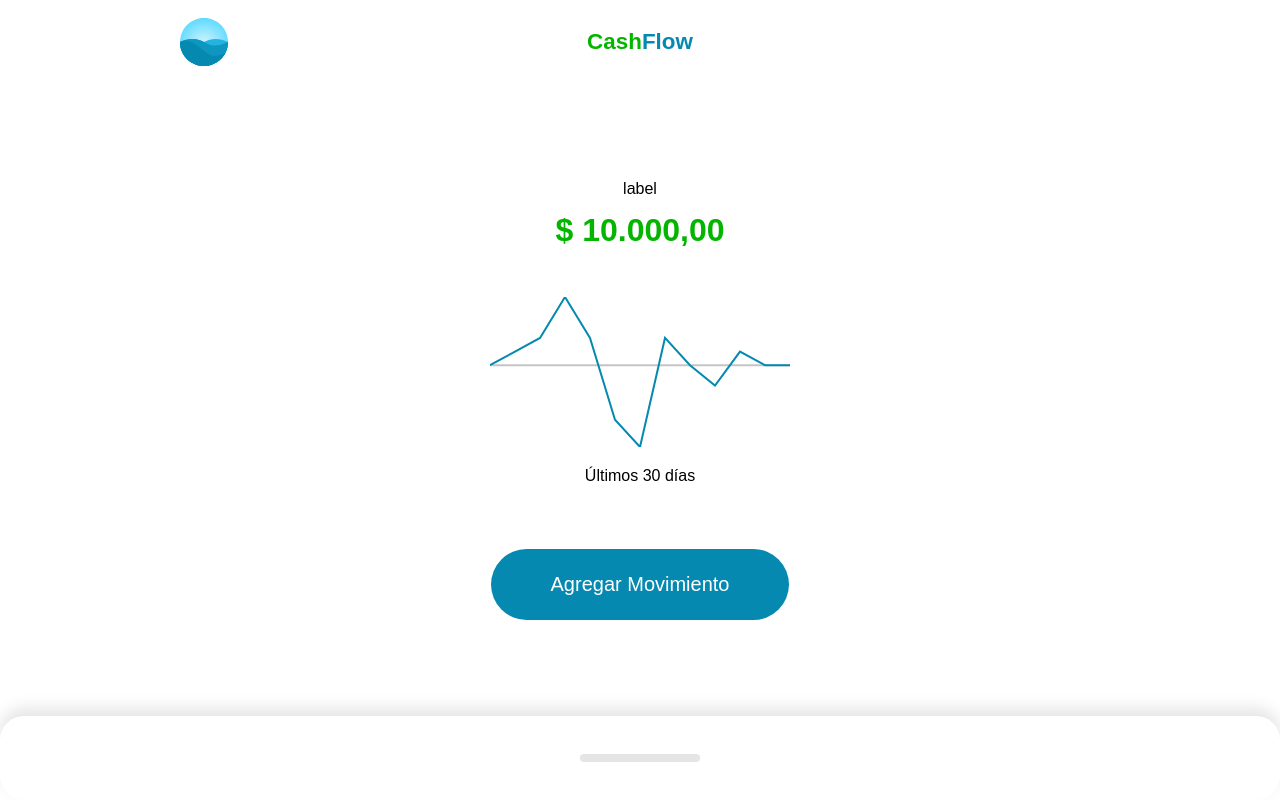
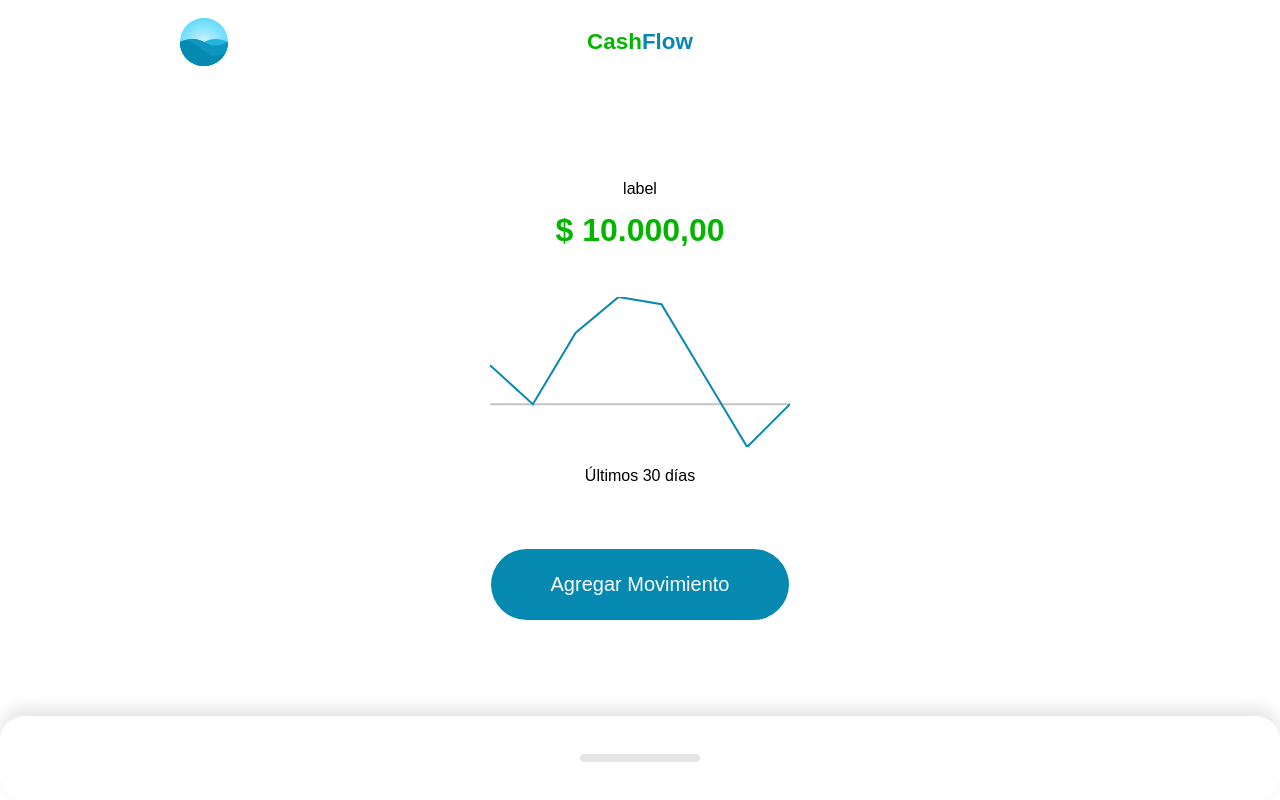
Before and after one commit to luisAriza/cashflow, a Vue app: page / in a window 1280 px wide. Built offline with nearby package versions, Linux system fonts and the light colour scheme.

Commit message:
Modelo de datos

```diff
--- a/src/components/Home.vue
+++ b/src/components/Home.vue
@@ -31,45 +31,102 @@
 	import Graphic from "./Resume/Graphic.vue";
 	import Action from "./Action.vue";
 	import Movements from "./Movements/Index.vue";
-	import { ref } from "vue";
+	import { ref, computed } from "vue";
+
+	type Movements = {
+		id: number;
+		title: string;
+		description: string;
+		amount: number;
+		time: number;
+	};
 
 	const amount = ref(10000);
 	const totalAmount = ref(20000);
-	const amounts = ref([
-		100, 200, 500, 200, -400, -600, 200, 0, -150, 100, 0, 0,
-	]);
-	const movements = ref([
+	const movements: any = ref([
 		{
 			id: 1,
 			title: "Movimiento 1",
 			description: "Deposito de salario",
 			amount: 1000,
+			time: new Date("10-01-2022"),
 		},
 		{
 			id: 2,
 			title: "Movimiento 2",
 			description: "Deposito de honorarios",
 			amount: 500,
+			time: new Date("10-01-2022"),
 		},
 		{
 			id: 3,
 			title: "Movimiento 3",
 			description: "Comida",
 			amount: -100,
+			time: new Date("10-01-2022"),
 		},
 		{
 			id: 4,
 			title: "Movimiento 4",
 			description: "Colegiatura",
 			amount: -1000,
+			time: new Date("10-01-2022"),
 		},
 		{
 			id: 5,
 			title: "Movimiento 5",
 			description: "Reparación equipo",
 			amount: -1000,
+			time: new Date("10-01-2022"),
+		},
+		{
+			id: 5,
+			title: "Movimiento 6",
+			description: "Comisiones",
+			amount: 600,
+			time: new Date("10-01-2022"),
+		},
+		{
+			id: 5,
+			title: "Movimiento 7",
+			description: "Pago de un amigo",
+			amount: 200,
+			time: new Date("10-01-2022"),
+		},
+		{
+			id: 5,
+			title: "Movimiento 8",
+			description: "Reparación equipo",
+			amount: -1400,
+			time: new Date("09-10-2022"),
+		},
+		{
+			id: 5,
+			title: "Movimiento 9",
+			description: "Limpieza de la casa",
+			amount: -50,
+			time: new Date("09-11-2022"),
 		},
 	]);
+	const amounts = computed(() => {
+		const lastDays = movements.value
+			.filter((m: Movements): boolean => {
+				const today = new Date();
+				const oldDate = today.setDate(today.getDate() - 30);
+
+				return m.time > oldDate;
+			})
+			.map((m: Movements): number => m.amount);
+
+		return lastDays.map((m: Movements, i: number): number => {
+			const lastMovements = lastDays.slice(0, i);
+
+			return lastMovements.reduce(
+				(suma: number, movement: number): number => suma + movement,
+				0
+			);
+		});
+	});
 </script>
 
 <style lang="scss" scoped></style>
--- a/src/components/Movements/Index.vue
+++ b/src/components/Movements/Index.vue
@@ -19,23 +19,13 @@
 	import { defineProps, toRefs, ExtractPropTypes, ToRefs } from "vue";
 	import Movement from "./Movement.vue";
 
-	type Movements = {
-		id: number;
-		title: string;
-		description: string;
-		amount: number;
-	};
-	type Props = {
-		movements: Movements[];
-	};
-
 	const props = defineProps({
 		movements: {
 			type: Array,
 			default: (): [] => [],
 		},
 	});
-	const { movements }: Props = toRefs(props);
+	const { movements }: any = toRefs(props);
 
 	const remove = (id: number): void => {
 		console.log("remove", id);
--- a/src/components/Resume/Graphic.vue
+++ b/src/components/Resume/Graphic.vue
@@ -69,7 +69,9 @@
 	const showPointer = ref(false);
 	const pointer = ref(0);
 
-	const tap = ({ target, touches }) => {
+	const emit = defineEmits(["select"]);
+
+	const tap = ({ target, touches }): void => {
 		showPointer.value = true;
 		const elementWidth = target.getBoundingClientRect().width;
 		const elementX = target.getBoundingClientRect().x;
@@ -77,7 +79,7 @@
 
 		pointer.value = ((touchX - elementX) * 300) / elementWidth;
 	};
-	const untap = ({ target, touches }) => {
+	const untap = ({ target, touches }): void => {
 		showPointer.value = false;
 	};
 </script>
--- a/src/components/Resume/Index.vue
+++ b/src/components/Resume/Index.vue
@@ -12,7 +12,7 @@
 </template>
 
 <script setup lang="ts">
-	import { defineProps, toRefs, computed, Ref } from "vue";
+	import { defineProps, toRefs, computed } from "vue";
 
 	const props = defineProps({
 		totalLabel: {
```
